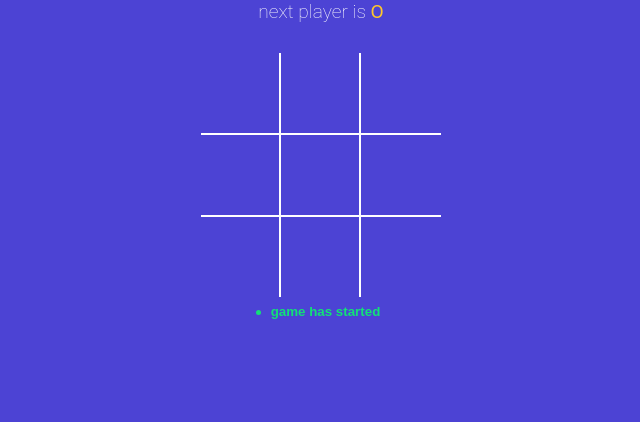
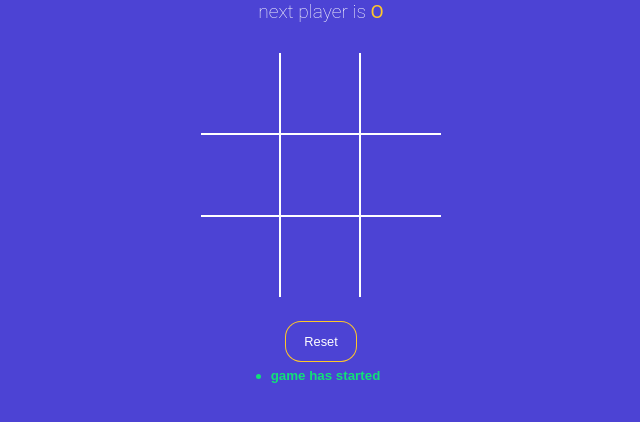
Before and after one commit to ngawanglm07/tictactoe, a React (Vite) app: page / in a window 1280 px wide. Shown: the top 422 px of the page, without its empty margins (319-959 px from the left). Built offline with nearby package versions, Linux system fonts and the light colour scheme.

Commit message:
added a reset button

```diff
--- a/src/App.jsx
+++ b/src/App.jsx
@@ -5,6 +5,7 @@ import React, { useState } from 'react'
 import { calculateWinner } from "./winner"
 import StatusMessage from "./components/StatusMessage"
 import History from "./components/History"
+import Reset from "./components/Reset"
 
 const NEW_GAME = [{squares : Array(9).fill(null), isXNext:false}]
 
@@ -61,6 +62,7 @@ function App() {
 
   <StatusMessage winner={winner} gamingBoard={gamingBoard} />
    <Board squares={gamingBoard.squares} handleSquareClick={handleSquareClick}/>
+   <Reset moveTo={moveTo}/>
    <History history={history} moveTo={moveTo} currentMove={currentMove}/>
   </div>
   )
--- /dev/null
+++ b/src/components/Reset.jsx
@@ -0,0 +1,11 @@
+import React from 'react'
+
+const Reset = ({moveTo}) =>{
+ return (
+    <button type="button" className='btn-reset' onClick={() => moveTo(0)}>
+    Reset
+    </button>
+ )
+}
+
+export default Reset
```
